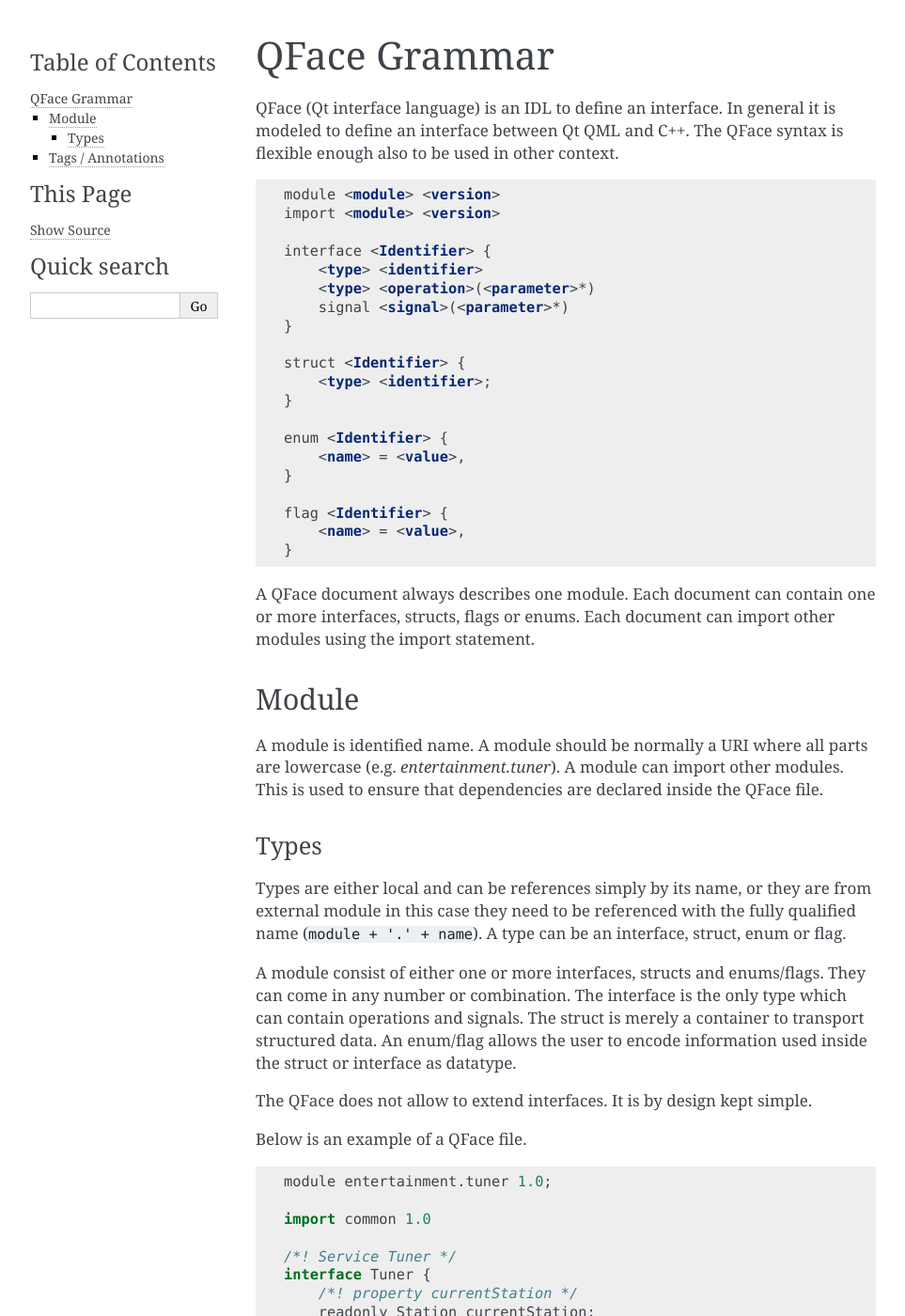
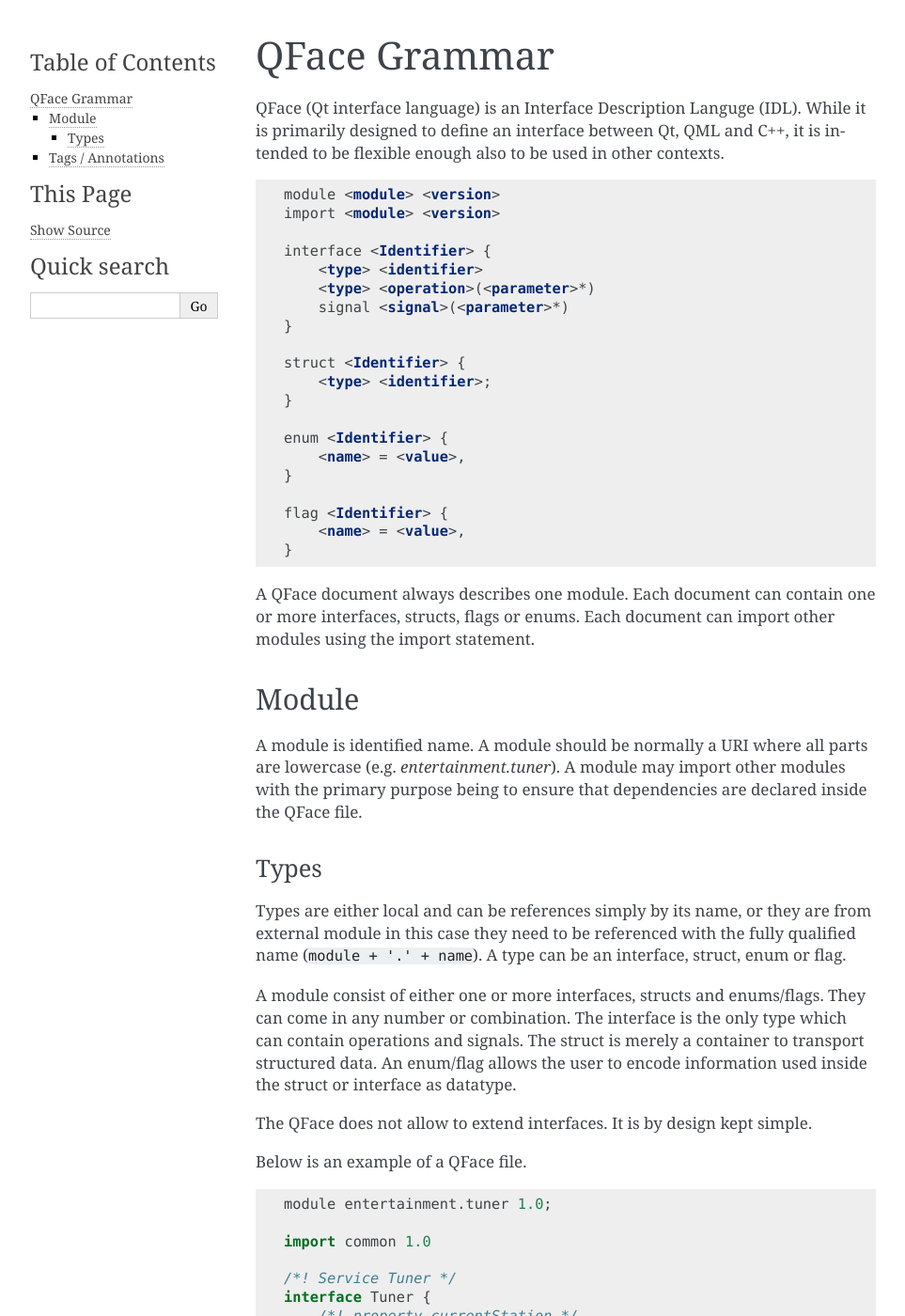
Before and after one commit to Pelagicore/qface, a Sphinx documentation site: the page built from docs/grammar.rst, in a window 1280 px wide and 1400 px high. Shown: the whole window at 94% size, without its empty margins (148-1111 px from the left). Built offline with Sphinx 7.4.7, drawn with Linux system fonts in a browser that asks for light colours.

Commit message:
Update grammar.rst (#25)
Tidy up grammar

```diff
--- a/docs/grammar.rst
+++ b/docs/grammar.rst
@@ -2,7 +2,7 @@
 QFace Grammar
 =============
 
-QFace (Qt interface language) is an IDL to define an interface. In general it is modeled to define an interface between Qt QML and C++. The QFace syntax is flexible enough also to be used in other context.
+QFace (Qt interface language) is an Interface Description Languge (IDL). While it is primarily designed to define an interface between Qt, QML and C++, it is intended to be flexible enough also to be used in other contexts.
 
 .. code-block:: html
 
@@ -33,7 +33,7 @@
 Module
 ======
 
-A module is identified name. A module should be normally a URI where all parts are lowercase (e.g. `entertainment.tuner`). A module can import other modules. This is used to ensure that dependencies are declared inside the QFace file.
+A module is identified name. A module should be normally a URI where all parts are lowercase (e.g. `entertainment.tuner`). A module may import other modules with the primary purpose being to ensure that dependencies are declared inside the QFace file.
 
 Types
 -----
```
